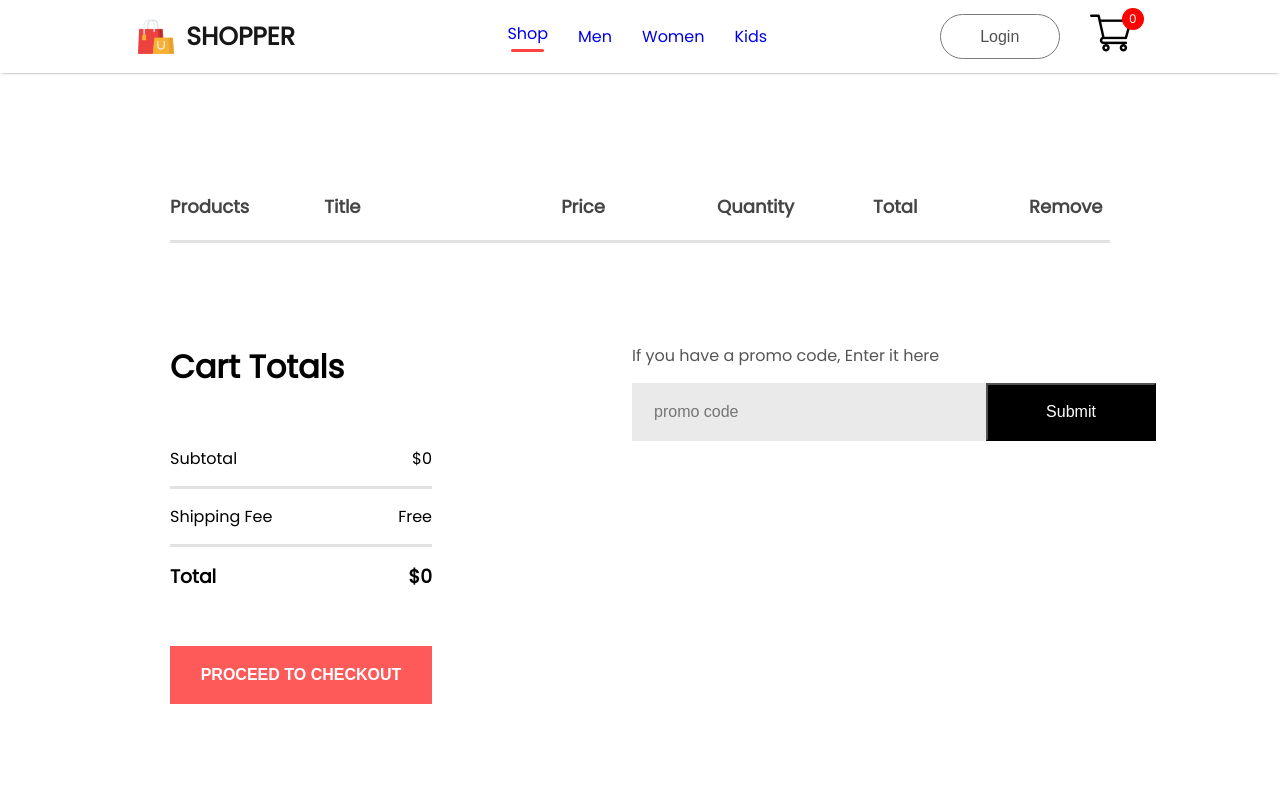
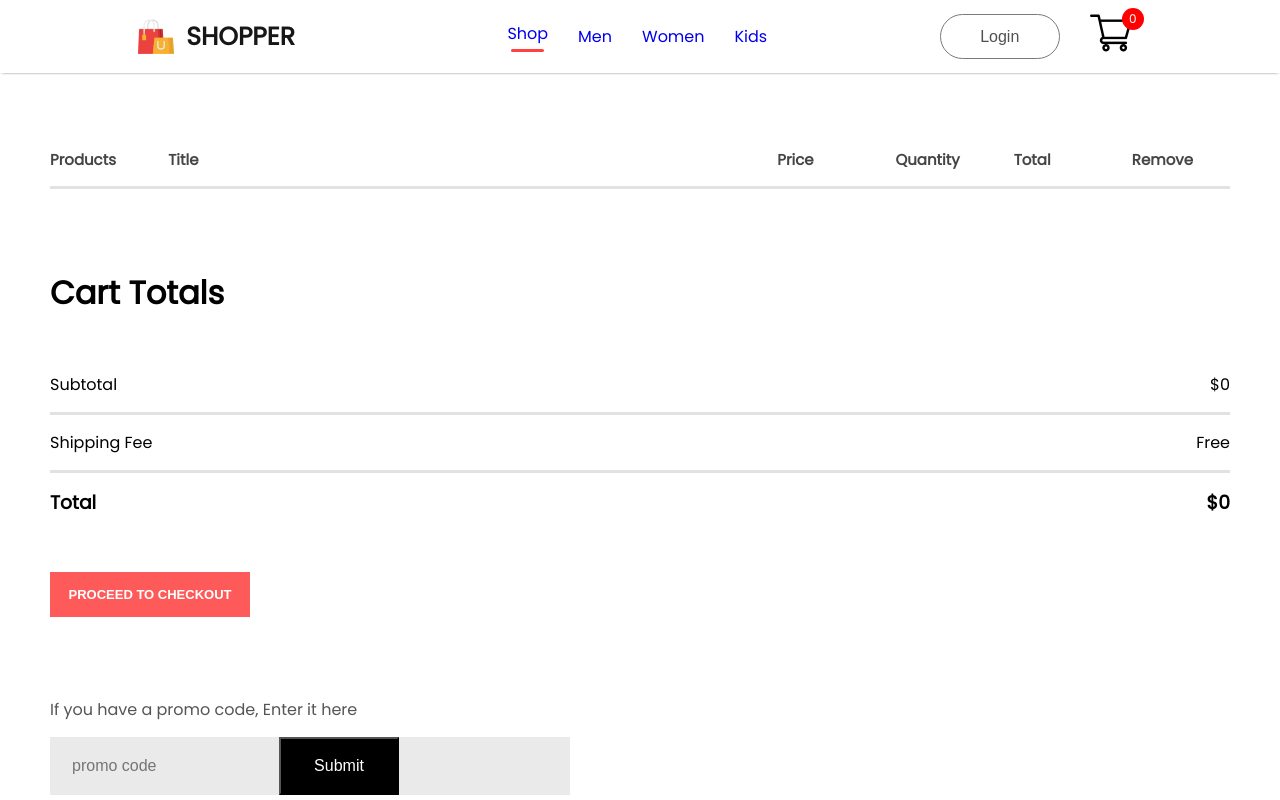
Before and after one commit to EngrMunir/e-commerce, a React (Vite) app: page /cart in a window 1280 px wide. Shown: the top 800 px of the page. Built offline with nearby package versions, Linux system fonts and the light colour scheme.

Commit message:
login and logout functionality completed

```diff
--- a/src/Components/CartItems/CartItems.css
+++ b/src/Components/CartItems/CartItems.css
@@ -100,3 +100,59 @@
     color:white;
     cursor: pointer;
 }
+
+@media(max-width:1280px){
+    .cartitems{
+        margin: 60px 50px;
+    }
+    .cartitems-format-main{
+        grid-template-columns: 0.5fr 3fr 0.5fr 0.5fr 0.5fr 0.5fr;
+        gap: 20px;
+        padding: 15px 0px;
+        font-size: 15px;
+    }
+    .carticon-product-icon{
+        height: 50px;
+    }
+    .cartitems-remove-icon{
+        margin: auto;
+    }
+    .cartitems-quantity{
+        width: 40px;
+        height: 30px;
+    }
+    .cartitems-down{
+        margin: 80px 0px;
+        flex-direction: column;
+        gap: 80px;
+    }
+    .cartitems-total{
+        margin: 0;
+    }
+    .cartitems-total button{
+        max-width: 200px;
+        height: 45px;
+        font-size: 13px;
+    }
+    .cartitems-promobox{
+        width: auto;
+        max-width: 500px;
+    }
+    .cartitems-promobox{
+        width: 100%;
+    }
+    .cartitems-promobox button{
+        width: 120px;
+        margin-left: -125px;
+    }
+}
+@media(max-width:500px){
+    .cartitems-format{
+        display: none;
+        grid-template-columns: 0.5fr 3fr 0.5fr;
+        gap: 10px;
+    }
+    .cartitems-format{
+        display: grid;
+    }
+}
--- a/src/Components/Navbar/Navbar.jsx
+++ b/src/Components/Navbar/Navbar.jsx
@@ -31,7 +31,7 @@
                 <li onClick={()=>(setMenu('kids'))}><Link style={{textDecoration:'none'}} to="/kids">Kids</Link>{menu==='kids'?<hr />:<></>}</li>
             </ul>
             <div className="nav-login-cart">
-                <Link to="/login"><button>Login</button></Link>
+                {localStorage.getItem('auth-token')?<button onClick={()=>{localStorage.removeItem('auth-token');window.location.replace('/')}}>Logout</button>:<Link to="/login"><button>Login</button></Link>}
                 <Link to="/cart"><img src={cart_icon} alt="" /></Link>
                 <div className='nav-cart-count'>{getTotalCartItems()}</div>
             </div>
--- a/src/Pages/LoginSignup.jsx
+++ b/src/Pages/LoginSignup.jsx
@@ -1,17 +1,69 @@
+import { useState } from 'react';
 import './CSS/LoginSignup.css';
 
 const LoginSignup = () => {
+    const [state, setState] = useState("Login");
+    const [formData, setFormData] = useState({
+        username:"",
+        password:"",
+        email:""
+    })
+
+    const changeHandler =(e)=>{
+        setFormData({...formData, [e.target.name]:e.target.value})
+    }
+    const login = async()=>{
+        console.log("Login Function Executed", formData);
+        let responseData;
+        await fetch('http://localhost:5000/login',{
+            method:'POST',
+            headers:{
+                Accept:'application/form-data',
+                'Content-Type':'application/json',
+            },
+            body:JSON.stringify(formData),
+        }).then((respons)=>respons.json()).then((data)=>responseData=data)
+
+        if(responseData.success){
+            localStorage.setItem('auth-token',responseData.token);
+            window.location.replace("/");
+        }
+        else{
+            alert(responseData.errors)
+        }
+
+    }
+    const signup = async()=>{
+        console.log("Signup function is executed",formData);
+        let responseData;
+        await fetch('http://localhost:5000/signup',{
+            method:'POST',
+            headers:{
+                Accept:'application/form-data',
+                'Content-Type':'application/json',
+            },
+            body:JSON.stringify(formData),
+        }).then((respons)=>respons.json()).then((data)=>responseData=data)
+
+        if(responseData.success){
+            localStorage.setItem('auth-token',responseData.token);
+            window.location.replace("/");
+        }
+        else{
+            alert(responseData.errors)
+        }
+    }
     return (
         <div className="loginsignup">
             <div className="loginsignup-container">
-                <h1>Sign Up</h1>
+                <h1>{state}</h1>
                 <div className="loginsignup-fields">
-                    <input type="text" placeholder="Your Name"/>
-                    <input type="email" placeholder="Email Address"/>
+                    {state ==='Sign Up'?<input name='username' value={formData.username} onChange={changeHandler} type="text" placeholder="Your Name"/>:<></>}
+                    <input name='email' value={formData.email} onChange={changeHandler} type="email" placeholder="Email Address"/>
                     <input type="password" placeholder="Password" />
                 </div>
-                <button>Continue</button>
-                <p className="loginsignup-login">Already have an account? <span>Login</span></p>
+                <button onClick={()=>{state==="Login"?login():signup()}}>Continue</button>
+                {state==='Sign Up'?<p className="loginsignup-login">Already have an account? <span onClick={()=>{setState("Login")}}>Login</span></p>:<p className="loginsignup-login">Create an account? <span onClick={()=>{setState("Sign Up")}}>Click here</span></p>}
                 <div className="loginsignup-agree">
                     <input type="checkbox" />
                     <p>By continuing, i agree to the terms of use & privacy policy.</p>
```
